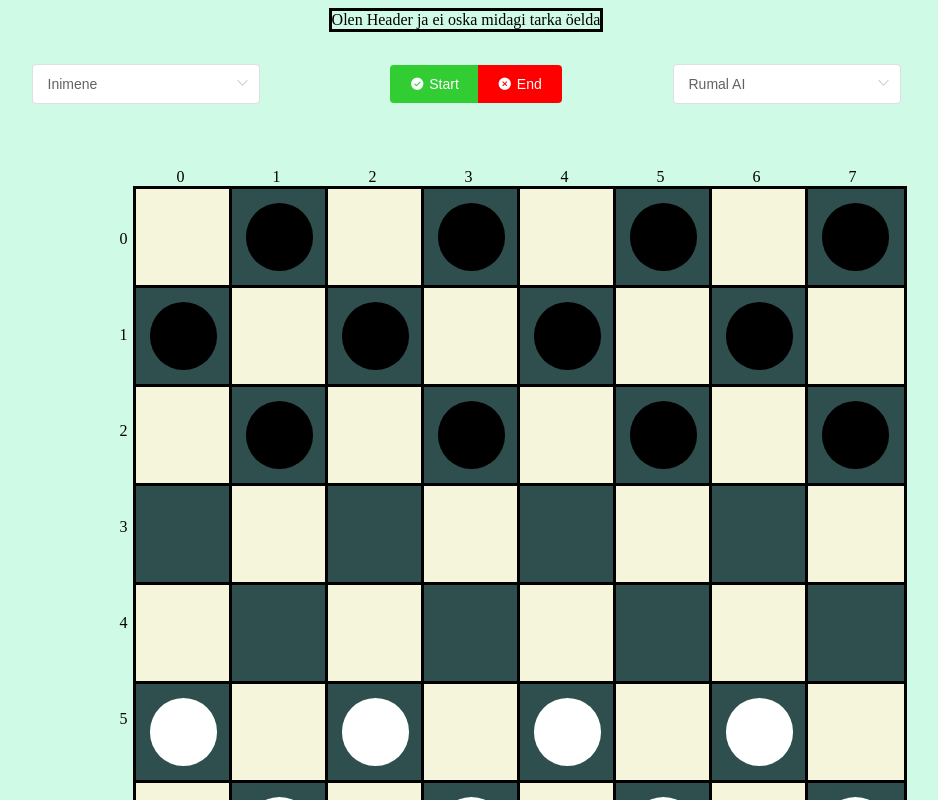
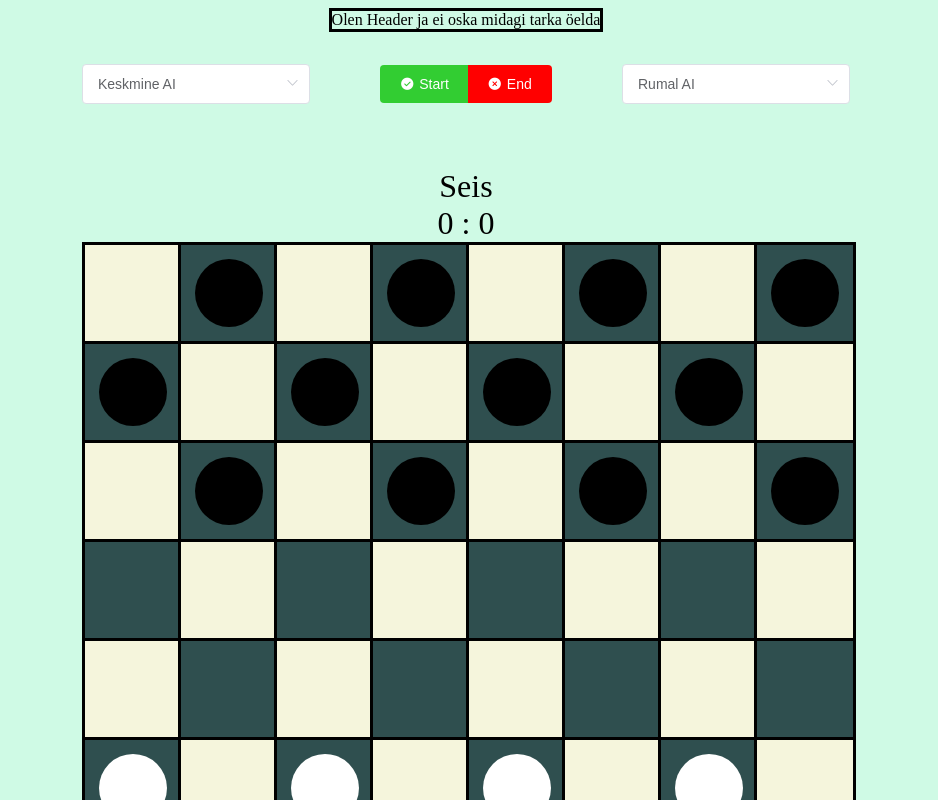
Before and after one commit to KarlTaal/Kabe-veebirakendus, a Vue app: page / in a window 1280 px wide. Shown: the top 800 px of the page, without its empty margins (174-1112 px from the left). Built offline with nearby package versions, Linux system fonts and the light colour scheme.

Commit message:
Bug fixid ja seisu vaatamine

```diff
--- a/src/components/KabeLaud.vue
+++ b/src/components/KabeLaud.vue
@@ -1,25 +1,16 @@
 <template>
-  <div class="konteiner" style="flex-direction: row">
+  <div class="konteiner">
 
-    <div style="display: flex; flex-direction: column; align-items: center;">
     <div
-          v-for="i in 8"
-          :key="`${i}error`"
-          style="display: flex;  align-items:center; justify-content: flex-end; margin-right: 5px; width: 6em; height: 6em;"
+        style="text-align: center; font-size: 2em"
     >
-        {{ i - 1 }}
-      </div>
+      Seis
+      <br>
+      {{ `${valgeVõite} : ${mustaVõite}` }}
     </div>
 
+
     <div class="field">
-      <div
-          v-for="i in 8"
-          :key="`${i}minema`"
-          style="display: flex; justify-content: center"
-      >
-        {{ i - 1 }}
-      </div>
-
 
       <div
           v-for="(ruut, index) in gameSquares"
@@ -34,7 +25,7 @@
             :player="ruut.player"
             :powerful="ruut.powerful"
             :position="ruut.cords"
-            :klikitav="ruut.player === aktiivneMängija"
+            :klikitav="ruut.player === aktiivneMängija && (aktiivneMängija === 'valge' && player1Algo === 3 || aktiivneMängija === 'must' && player2Algo === 3)"
             :class="ruut.indikaator ? 'käija' : ''"
             @nupuKlikk="handleNupuKlikk(ruut)"
         />
@@ -69,18 +60,14 @@ export default {
       valitudNupp: null,
       player1: "valge",
       aktiivneMängija: "valge",
-      player1Algo: 3,
+      player1Algo: 1,
       player2Algo: 0,
+      valgeVõite: 0,
+      mustaVõite: 0,
+
+      gameActive: false
     }
   },
-
-  //Valge = player1
-  //Must = player2
-
-  //0 - Rumal Ai
-  //1 - Keskmine Ai
-  //2 - Master Ai
-  //3 - Inimene
 
   methods: {
 
@@ -93,7 +80,10 @@ export default {
     },
 
     startGame() {
-      if (this.player1Algo === 3 && this.player2Algo === 3){
+      this.algSeadistaLaud();
+      this.gameActive = true;
+      this.aktiivneMängija = "valge";
+      if (this.player1Algo === 3 && this.player2Algo === 3) {
         return;
       }
       if (this.player1Algo !== 3)
@@ -103,10 +93,11 @@ export default {
     endGame() {
       this.algSeadistaLaud();
       this.valitudNupp = null;
+      this.aktiivneMängija = "valge";
       this.player1 = "valge";
-      this.aktiivneMängija = "valge";
-      this.player1Algo = 3;
+      this.player1Algo = 1;
       this.player2Algo = 0;
+      this.gameActive = false;
     },
 
     algSeadistaLaud() {
@@ -203,12 +194,17 @@ export default {
     },
 
     async sooritaAiKäik(algo) {
-      const kiirus = 500;
+      const kiirus = 100;
       const winner = kasLõpp(this.gameField);
 
       if (winner) {
+        if (winner === "must")
+          this.mustaVõite++;
+        else
+          this.valgeVõite++;
         console.log(`VÕITIS: ${winner}`)
-        return;
+        this.algSeadistaLaud();
+        this.sooritaAiKäik(this.player1Algo);
       }
 
       let käik;
@@ -216,15 +212,20 @@ export default {
         käik = rumalAi(this.aktiivneMängija, this.gameField);
       else if (algo === 1)
         käik = annaAiKäik(this.aktiivneMängija, this.gameField, 4, [], this.aktiivneMängija).tee[0];
+      else if (algo === 2)
+        console.log("Minimax");
       else
         return;
 
+
       let asukoht = käik[0];
       for (let i = 0; i < käik[1].length; i++) {
-        await this.sleep(kiirus);
+        await this.sleep(kiirus)
+        if (!this.gameActive) return;
         const uusLaud = sooritaKäik([asukoht, käik[1][i]], this.gameField);
         asukoht = käik[1][i];
         this.gameField = uusLaud;
+
       }
       await this.sleep(kiirus)
       this.aktiivneMängija = this.aktiivneMängija === "valge" ? "must" : "valge";
@@ -233,10 +234,12 @@ export default {
 
   watch: {
     aktiivneMängija() {
+      if (this.gameActive) {
         if (this.aktiivneMängija === "must" && this.player2Algo !== 3)
           this.sooritaAiKäik(this.player2Algo);
         else if (this.aktiivneMängija === "valge" && this.player2Algo !== 3)
           this.sooritaAiKäik(this.player1Algo);
+      }
     }
   },
 
@@ -291,6 +294,7 @@ export default {
 .field {
   display: grid;
   grid-template-columns: repeat(8, 6em);
+  justify-content: center;
 
 }
 
@@ -317,16 +321,7 @@ export default {
 }
 
 .sihtkoht {
-  background-color: red;
+  background-color: lightgreen;
 }
 
-.button {
-  height: 50px;
-  width: 50px;
-  padding-left: 50px;
-  margin-left: 50px;
-  background-color: red;
-}
-
-
 </style>
--- a/src/components/LauaKontrollid.vue
+++ b/src/components/LauaKontrollid.vue
@@ -43,7 +43,7 @@ export default {
 
       gameActive: false,
       rightDrop: 0,
-      leftDrop: 3,
+      leftDrop: 1,
 
       options: [
         {
@@ -95,10 +95,6 @@ export default {
   margin-bottom: 4em;
 }
 
-.nupud{
-  padding-left: 20px;
-}
-
 .startNupp{
   background-color: limegreen;
   border: none;
```
Also changed, not shown: src/AI/miniMax.js (added, +41 -0 lines). Lines whose indentation alone changed are shown as unchanged.
